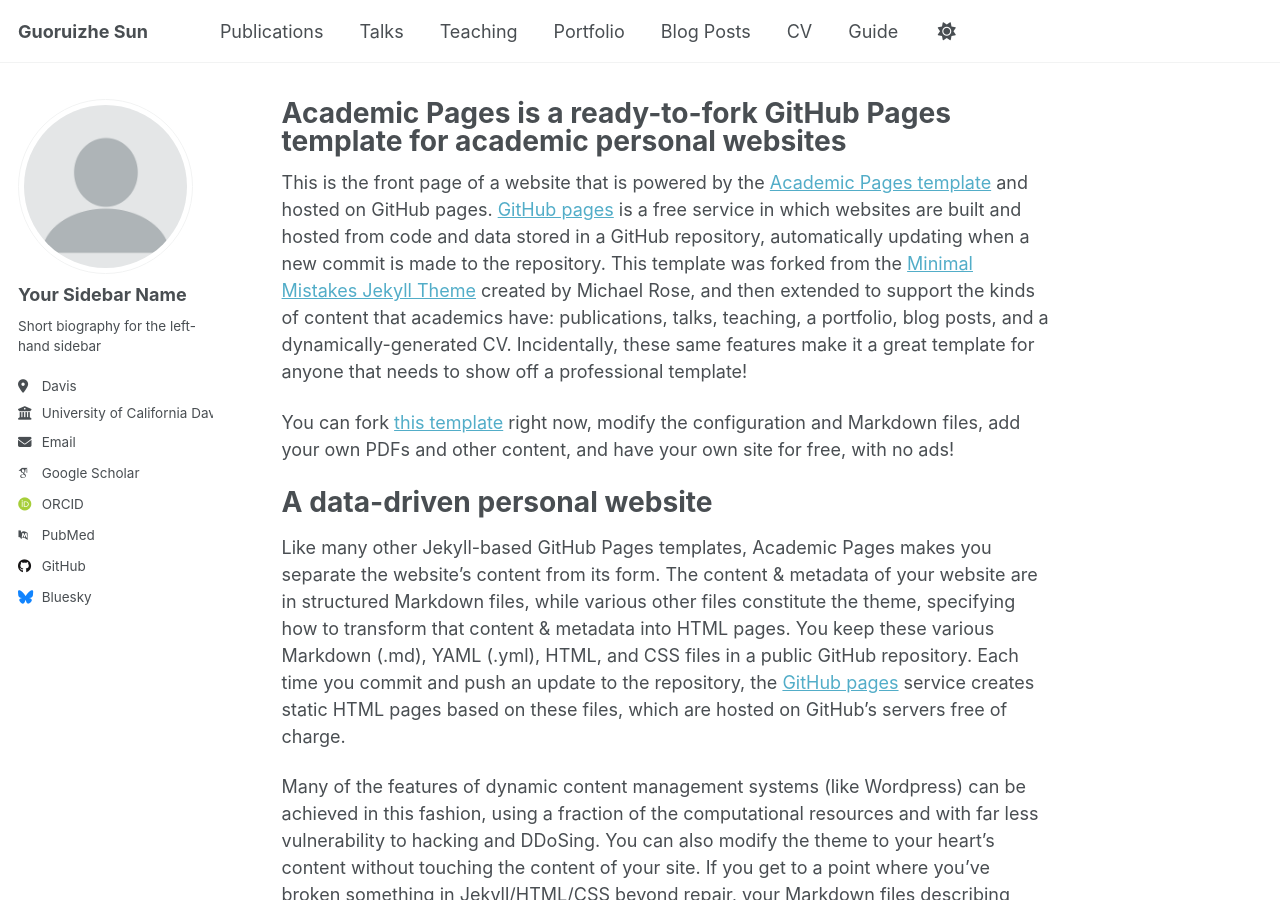
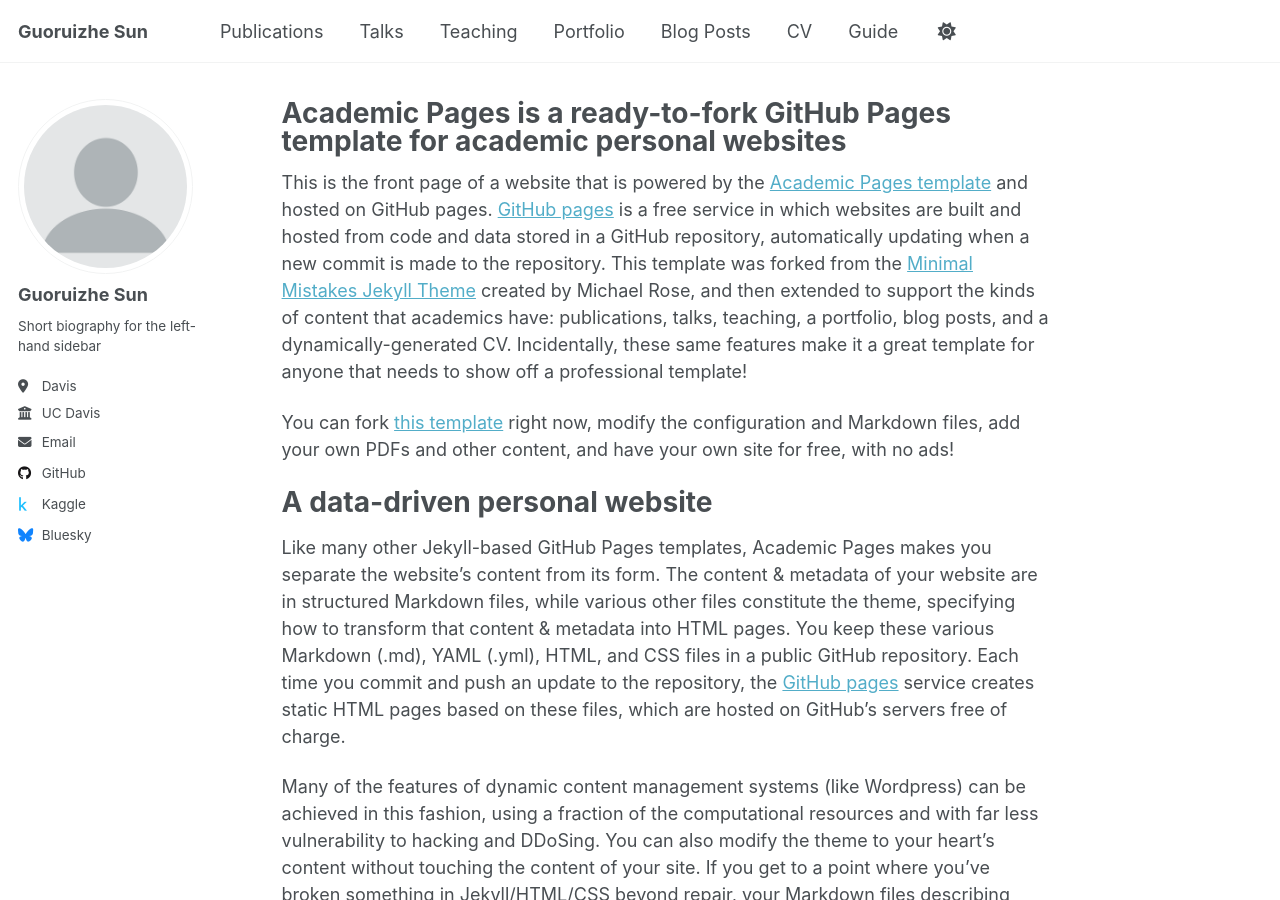
Before and after one commit to alaister123/alaister123.github.io, a Jekyll site: the page built from _pages/about.md, in a window 1280 px wide and 900 px high. Built offline with Jekyll 4.4.1, drawn with Linux system fonts in a browser that asks for light colours; some web fonts are replaced; a script that is not in the unit is left out.

Commit message:
Update _config.yml

```diff
--- a/_config.yml
+++ b/_config.yml
@@ -23,23 +23,23 @@ repository               : "alaister123/alaister123.github.io"
 author:
   # Biographic information
   avatar           : "profile.png"
-  name             : "Your Sidebar Name"
+  name             : "Guoruizhe Sun"
   pronouns         : # example: "she/her"
   bio              : "Short biography for the left-hand sidebar"
   location         : "Davis"
-  employer         : "University of California Davis"
+  employer         : "UC Davis"
   uri              : # URL
   email            : "grzsun@ucdavis.edu"
 
   # Academic websites
   academia         : # URL
   arxiv            : # URL - Update with the correct link to your profile
-  googlescholar    : "https://scholar.google.com/citations?user=PS_CX0AAAAAJ"
+  googlescholar    : #"https://scholar.google.com/citations?user=PS_CX0AAAAAJ"
   inspire-hep      : # URL
   impactstory      : # URL
-  orcid            : "http://orcid.org/yourorcidurl"
+  orcid            : #"http://orcid.org/yourorcidurl"
   semantic         : # URL
-  pubmed           : "https://www.ncbi.nlm.nih.gov/pubmed/?term=john+snow"
+  pubmed           : #"https://www.ncbi.nlm.nih.gov/pubmed/?term=john+snow"
   researchgate     : # URL
   scopus           : # URL
 
@@ -47,8 +47,8 @@ author:
   bitbucket        : # Username - Update with your username on the site
   codepen          : # Username
   dribbble         : # Username
-  github           : "academicpages"
-  kaggle           : # Username
+  github           : "https://github.com/alaister123"
+  kaggle           : "https://www.kaggle.com/alaister"
   stackoverflow    : # User number or user number and name (i.e., use "1" or "1/jeff-atwood")
 
   # Social media
```
